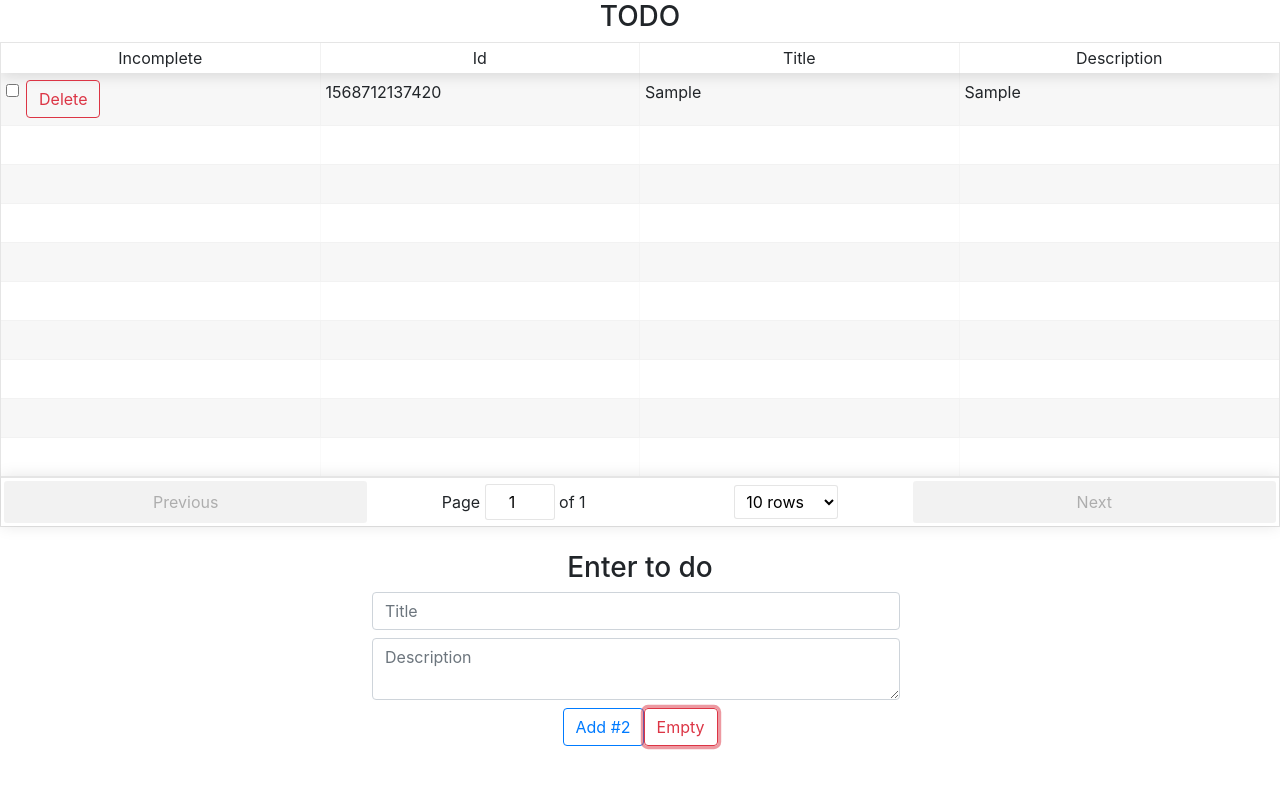
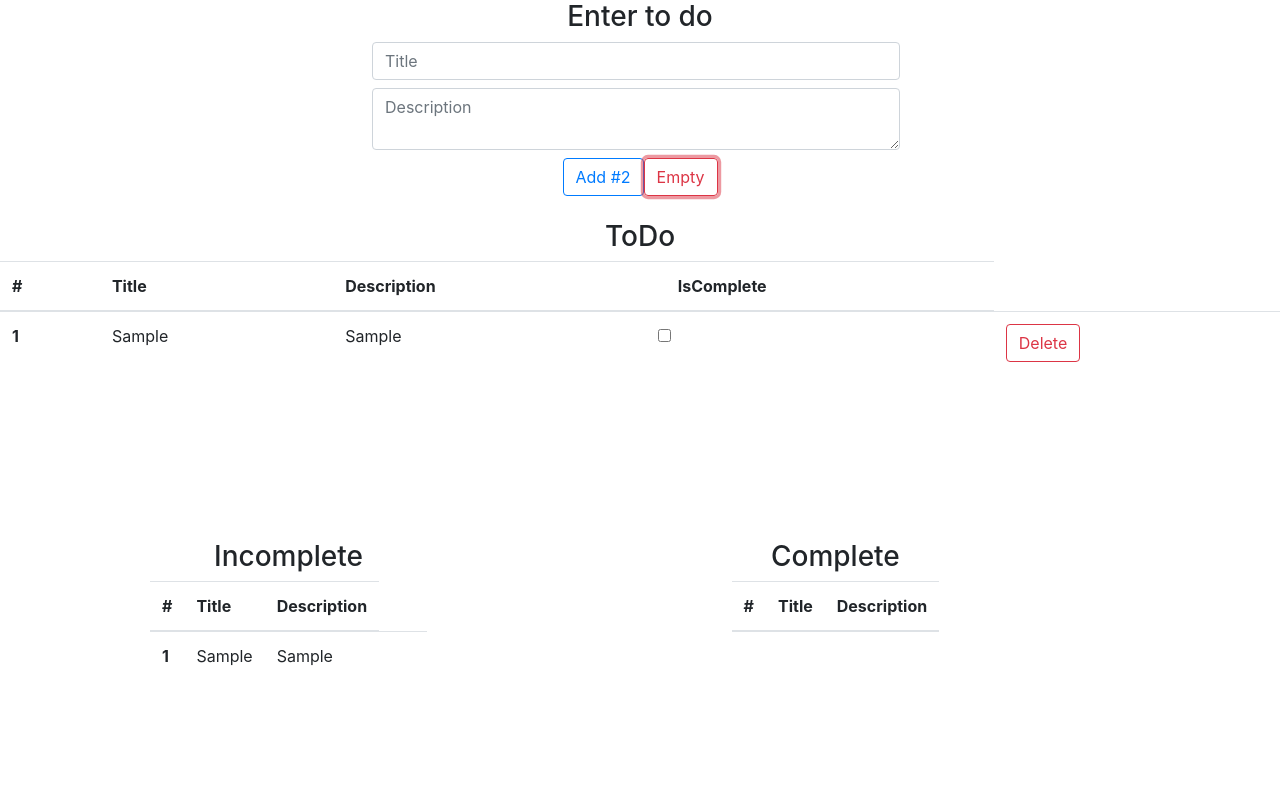
Before and after one commit to abhishtack/todoApp, a React (Create React App) app: page / in a window 1280 px wide. Both pictures are taken after typing "Sample", "Sample" into the empty fields and a click on the button "Empty". Shown: the top 800 px of the page. Built offline with nearby package versions, Linux system fonts and the light colour scheme.

Commit message:
Creating table without package

```diff
--- a/package.json
+++ b/package.json
@@ -5,8 +5,7 @@
   "dependencies": {
     "react": "^16.9.0",
     "react-dom": "^16.9.0",
-    "react-scripts": "3.1.1",
-    "react-table": "^6.10.3"
+    "react-scripts": "3.1.1"
   },
   "scripts": {
     "start": "react-scripts start",
--- a/src/App.js
+++ b/src/App.js
@@ -1,6 +1,6 @@
 import React from 'react';
-import TodoList from './ReactTable';
-import CompleteIncompleteTable from './ToDoTable';
+import TodoList from './Components/ToDoTable';
+import ToDoForm from './Components/ToDoForm';
 
 /**
  *
@@ -60,7 +60,11 @@ class TodoApp extends React.Component {
         const ifExist = (this.state.items.find(item => item.title === text));
         if (ifExist) {
             alert('Exist');
-            return;
+            return (
+                <div class="alert alert-danger">
+                    <strong>Exist</strong>
+                </div>
+            );
         }
         const newItem = {
             title: text,
@@ -87,52 +91,46 @@ class TodoApp extends React.Component {
     }
 
     render() {
+        const style = {
+            display: 'inline-block',
+            padding: 150
+        };
+        const itemLength = this.state.items.length;
         return (
             <div>
-                <h3 className="text-center">TODO</h3>
-                <TodoList
+                <ToDoForm
+                    handleSubmit={this.handleSubmit}
+                    handleChange={this.handleChange}
+                    handleTextarea={this.handleTextarea}
+                    emptyTodo={this.emptyTodo}
+                    items={this.state.items}
+                    text={this.state.text}
+                    value={this.state.value}/> {itemLength > 0
+                    ? <TodoList
                             deleteItem={this.handleDelete}
                             changeToggle={this.handleChangeToggle}
-                    items={this.state.items}/>
-                <form onSubmit={this.handleSubmit}>
-                    <h3 className="text-center">Enter to do</h3>
-                    <div className="form-row row d-flex justify-content-center">
-                        <div className="row mx-md-n5">
-                            <input
-                                className="form-control mb-2 mr-sm-2"
-                                id="new-todo"
-                                placeholder='Title'
-                                onChange={this.handleChange}
-                                value={this.state.text}/>
-                            <textarea
-                                className="form-control mb-2 mr-sm-2"
-                                type="text"
-                                placeholder='Description'
-                                value={this.state.value}
-                                onChange={this.handleTextarea}/>
-                        </div>
-                    </div>
-                    <div className="row d-flex justify-content-center">
-                        <button className="btn btn-outline-primary">
-                            Add #{this.state.items.length + 1}
-                        </button>
-                        <button className="btn btn-outline-danger" onClick={this.emptyTodo}>
-                            Empty
-                        </button>
-                    </div>
-                </form>
-                <CompleteIncompleteTable
+                            items={this.state.items}
+                            tableName="ToDo"
+                            show={true}/>
+                    : ""}{itemLength > 0
+                    ? <TodoList
                             items={this
                             .state
                             .items
                             .filter(item => item.isToggleOn !== true)}
-                    status='Incomplete'/>
-                <CompleteIncompleteTable
+                            tableName='Incomplete'
+                            style={style}
+                            show={false}/>
+                    : ""} {itemLength > 0
+                    ? <TodoList
                             items={this
                             .state
                             .items
                             .filter(item => item.isToggleOn !== false)}
-                    status='Complete'/>
+                            tableName='Complete'
+                            style={style}
+                            show={false}/>
+                    : ""}
             </div>
         );
     }
--- /dev/null
+++ b/src/Components/ToDoForm.js
@@ -0,0 +1,52 @@
+import React from 'react';
+/**
+ *
+ *
+ * @class TodoForm
+ * @extends {React.Component}
+ */
+class TodoForm extends React.Component {
+    constructor(props) {
+        super(props);
+        this.state = {
+            text: '',
+            value: ''
+        };
+    }
+    render() {
+        return (
+            <div>
+                <form onSubmit={this.props.handleSubmit}>
+                    <h3 className="text-center">Enter to do</h3>
+                    <div className="form-row row d-flex justify-content-center">
+                        <div className="row mx-md-n5">
+                            <input
+                                className="form-control mb-2 mr-sm-2"
+                                id="new-todo"
+                                placeholder='Title'
+                                onChange={this.props.handleChange}
+                                value={this.props.text}/>
+                            <textarea
+                                className="form-control mb-2 mr-sm-2"
+                                type="text"
+                                placeholder='Description'
+                                value={this.props.value}
+                                onChange={this.props.handleTextarea}/>
+                        </div>
+                    </div>
+                    <div className="row d-flex justify-content-center">
+                        <button className="btn btn-outline-primary">
+                            Add #{this.props.items.length + 1}
+                        </button>
+                        <button className="btn btn-outline-danger" onClick={this.props.emptyTodo}>
+                            Empty
+                        </button>
+                    </div>
+                </form>
+                <br/>
+            </div>
+        );
+    }
+}
+
+export default TodoForm;
--- /dev/null
+++ b/src/Components/ToDoTable.js
@@ -0,0 +1,57 @@
+import React from 'react';
+/**
+ *
+ *
+ * @class TodoList
+ * @extends {React.Component}
+ */
+class TodoList extends React.Component {
+
+    render() {
+        const show = this.props.show;
+        const data = this.props.items;
+        let index = 0;
+        return (
+            <div style={this.props.style}>
+                <h3 className="text-center">{this.props.tableName}</h3>
+                <table class="table">
+                    <thead>
+                        <tr>
+                            <th scope="col">#</th>
+                            <th scope="col">Title</th>
+                            <th scope="col">Description</th>
+                            {show
+                                ? <th scope="col">IsComplete</th>
+                                : ""
+                            }
+                        </tr>
+                    </thead>
+                    <tbody>
+                        {data.map(item => (
+                            <tr>
+                                <th scope="row">{++index}</th>
+                                <td>{item.title}</td>
+                                <td>{item.description}</td>
+                                <td>{show
+                                    ? <input
+                                        className="form-check-input"
+                                        type="checkbox"
+                                        checked={item.isToggleOn === true}
+                                        onChange={() => this.props.changeToggle(item.id)} />
+                                    : ""}</td>
+                                <td>{show
+                                    ? <button
+                                        className="btn btn-outline-danger"
+                                        onClick={() => this.props.deleteItem(item.id)}>Delete</button>
+                                    : ""}
+                                </td>
+                            </tr>
+                        ))}
+                    </tbody>
+                </table>
+            </div>
+        );
+    }
+}
+
+export default TodoList;
--- a/src/ReactTable.js
+++ /dev/null
@@ -1,53 +0,0 @@
-import React from 'react';
-import ReactTable from "react-table";
-import "react-table/react-table.css";
-
-/**
- *
- *
- * @class TodoList
- * @extends {React.Component}
- */
-class TodoList extends React.Component {
-
-    render() {
-        const data = this.props.items;
-        return (
-            <div>
-                <ReactTable
-                    data={data}
-                    columns={[
-                    {
-                        Header: "Incomplete",
-                        accessor: 'isToggleOn',
-                        Cell: row => (
-                            <div className="form-check"><input
-                                className="form-check-input"
-                                type="checkbox"
-                                checked={row.original.isToggleOn === true}
-                                onChange={() => this.props.changeToggle(row.original.id)}/>
-                                <button
-                                    className="btn btn-outline-danger"
-                                    onClick={() => this.props.deleteItem(row.original.id)}>Delete</button>
-                            </div>
-                        )
-                    }, {
-                        Header: 'Id',
-                        accessor: 'id'
-                    }, {
-                        Header: "Title",
-                        accessor: "title"
-                    }, {
-                        Header: 'Description',
-                        accessor: "description"
-                    }
-                ]}
-                    defaultPageSize={10}
-                    className="-striped -highlight"/>
-                <br/>
-            </div>
-        );
-    }
-}
-
-export default TodoList;
--- a/src/ToDoTable.js
+++ /dev/null
@@ -1,49 +0,0 @@
-import React from 'react';
-import ReactTable from "react-table";
-import "react-table/react-table.css";
-
-/**
- *
- *
- * @class CompleteIncomplteTable
- * @extends {React.Component}
- */
-class CompleteIncomplteTable extends React.Component {
-
-    render() {
-        const data = this.props.items;
-        const style = {
-            maxWidth: 700,
-            display: 'inline-block',
-            padding: 100
-        };
-        const tableColumn = [
-            {
-                Header: 'Id',
-                accessor: 'id'
-            }, {
-                Header: "Title",
-                accessor: "title",
-                render: data => <input value={data.row.title} onChange={this.props}/>
-            }, {
-                Header: 'Description',
-                accessor: "description"
-            }
-        ];
-        return (
-            <div style={style}>
-            <div className="card">
-                <h3 className="card-header text-center">{this.props.status}</h3>
-                    <ReactTable
-                        data={data}
-                        columns={tableColumn}
-                        defaultPageSize={10}
-                        className="-striped -highlight"/>
-                    <br/>
-                </div>
-            </div>
-        );
-    }
-}
-
-export default CompleteIncomplteTable;
```
Lines whose indentation alone changed are shown as unchanged.
